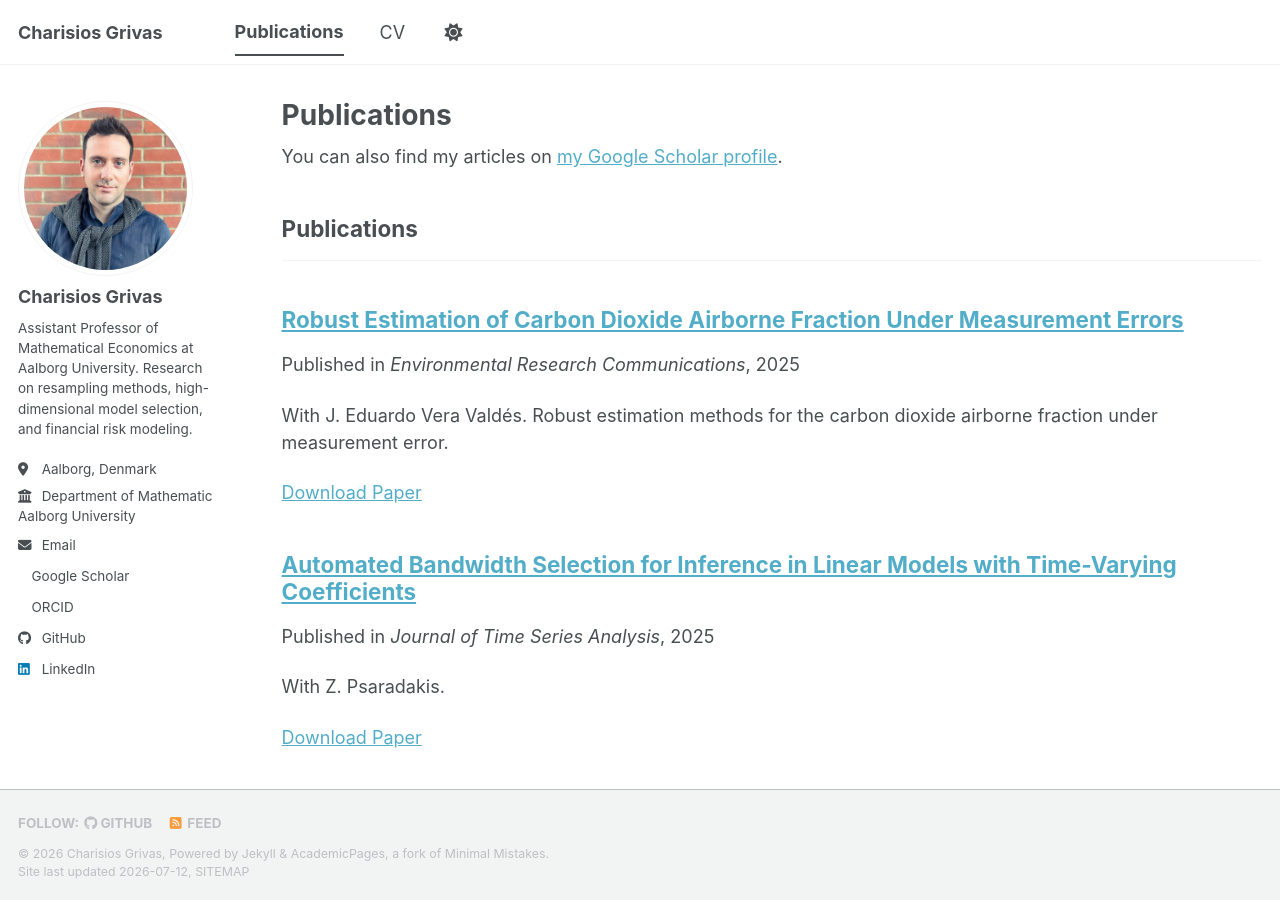
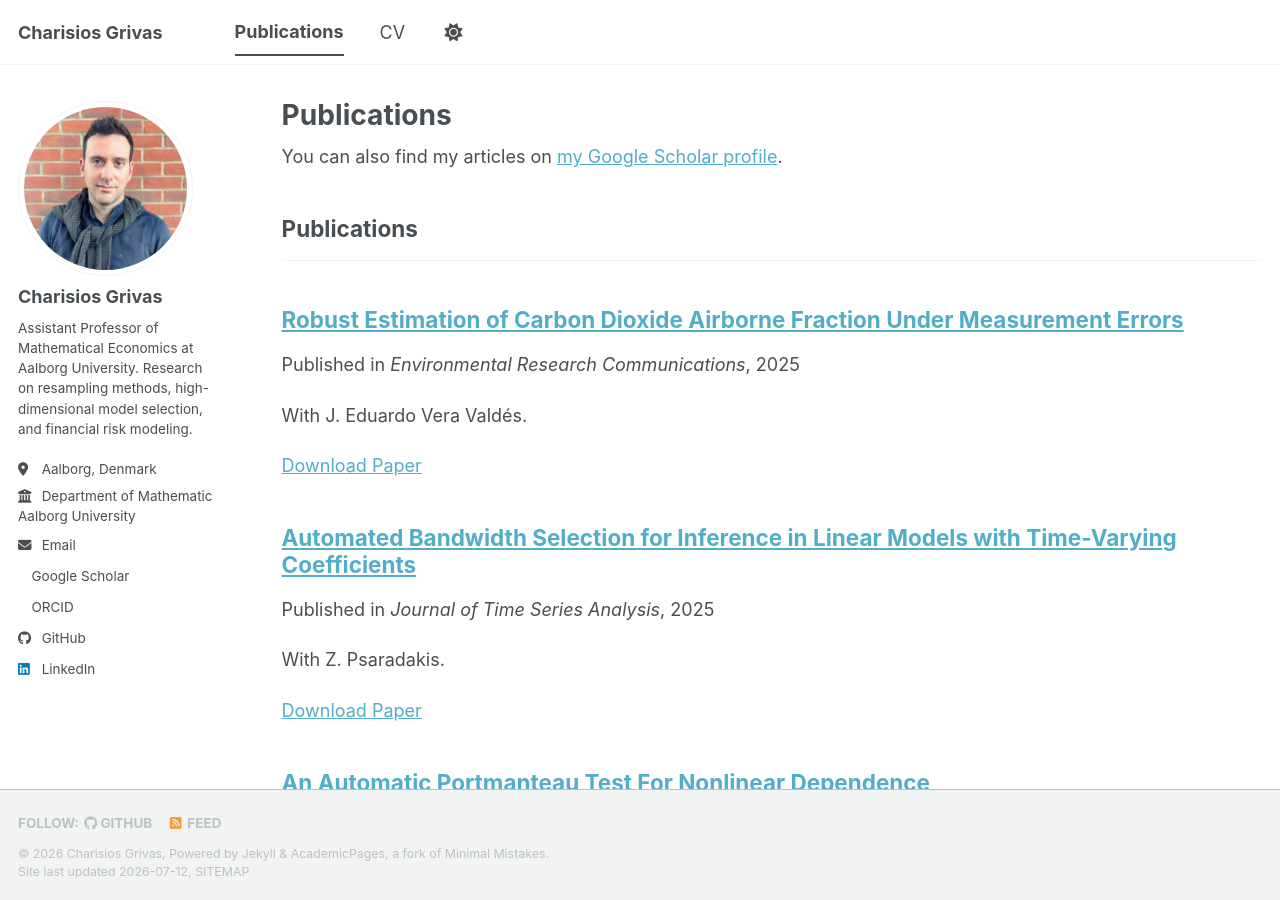
Before and after one commit to chargrivas/chargrivas.github.io, a Jekyll site: the page built from _pages/publications.html, in a window 1280 px wide and 900 px high. Built offline with Jekyll 4.4.1, drawn with Linux system fonts in a browser that asks for light colours; a style sheet for code colours, icons or effects is not loaded.

Commit message:
Update 2025-01-02-co2-robust-estimation.md

```diff
--- a/_publications/2025-01-02-co2-robust-estimation.md
+++ b/_publications/2025-01-02-co2-robust-estimation.md
@@ -3,7 +3,7 @@ title: "Robust Estimation of Carbon Dioxide Airborne Fraction Under Measurement
 collection: publications
 category: manuscripts
 permalink: /publication/2025-co2-robust-estimation
-excerpt: 'With J. Eduardo Vera Valdés. Robust estimation methods for the carbon dioxide airborne fraction under measurement error.'
+excerpt: 'With J. Eduardo Vera Valdés.'
 date: 2025-01-02
 venue: 'Environmental Research Communications'
 paperurl: 'https://iopscience.iop.org/article/10.1088/2515-7620/adc06b'
```
